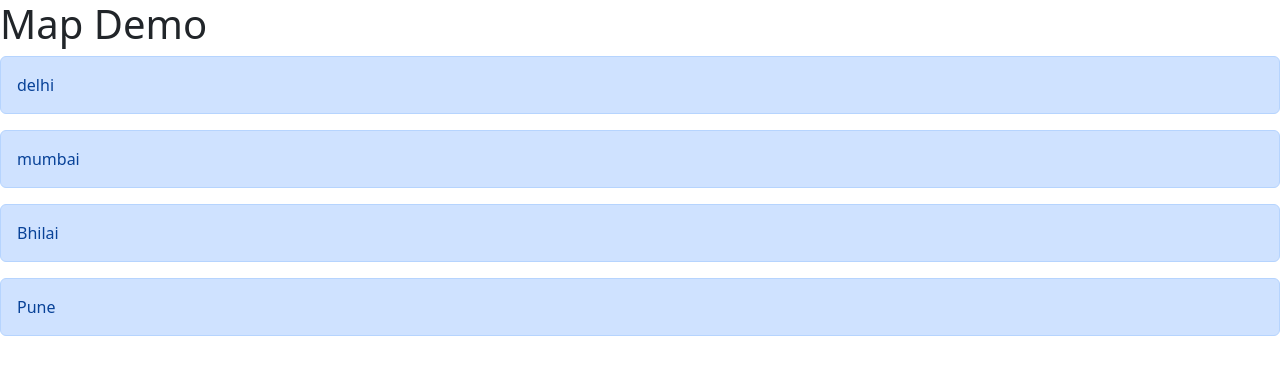
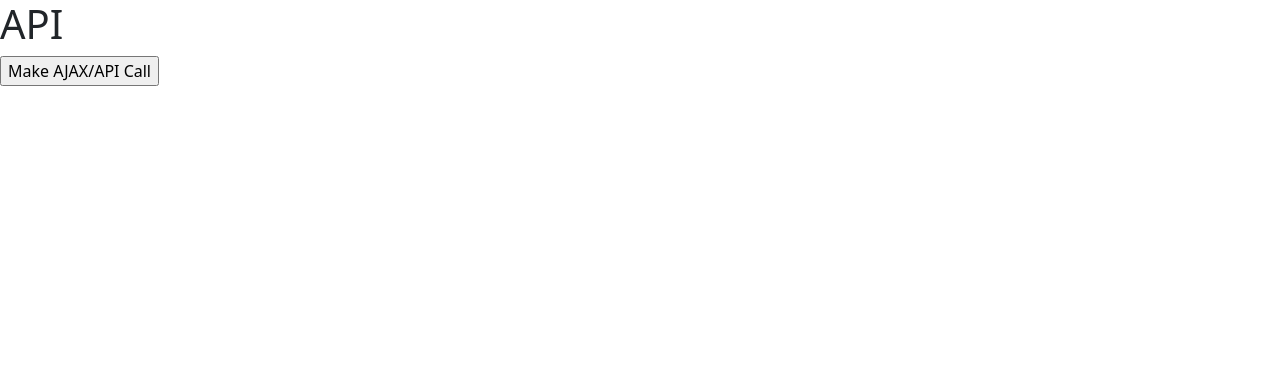
Before and after one commit to ROHITSABI/myapp-p, a React (Create React App) app: page / in a window 1280 px wide. Shown: the top 374 px of the page. Built offline with nearby package versions, Linux system fonts and the light colour scheme; the HTML template or start-up script is replaced by a standard one.

Commit message:
get-all-messages

```diff
--- a/package.json
+++ b/package.json
@@ -6,6 +6,7 @@
     "@testing-library/jest-dom": "^5.16.5",
     "@testing-library/react": "^13.4.0",
     "@testing-library/user-event": "^13.5.0",
+    "axios": "^1.2.2",
     "bootstrap": "^5.2.3",
     "react": "^18.2.0",
     "react-dom": "^18.2.0",
--- a/src/App.js
+++ b/src/App.js
@@ -1,13 +1,27 @@
 import { useState } from "react";
+import axios from "axios";
 
 function App() {
-  let [list] = useState(["delhi", "mumbai", "Bhilai", "Pune"]);
+  let [title] = useState("API");
+  let [messageList, setMessageList] = useState([]);
+
+  let getAllMessages = async () => {
+    let url = "http://localhost/3001/mesages";
+    let response = await axios.get(url);
+    messageList = [...response.data];
+    setMessageList(messageList);
+  };
 
   return (
     <div>
-      <h1>Map Demo</h1>
-      {list.map((item) => (
-        <div className="alert alert-primary">{item}</div>
+      <h1>{title}</h1>
+      <input
+        type="button"
+        value="Make AJAX/API Call"
+        onClick={getAllMessages}
+      />
+      {messageList.map((item) => (
+        <div>{item.message}</div>
       ))}
     </div>
   );
```
Also changed, not shown: 1 other file (tests, documents, lock files or other folders).
